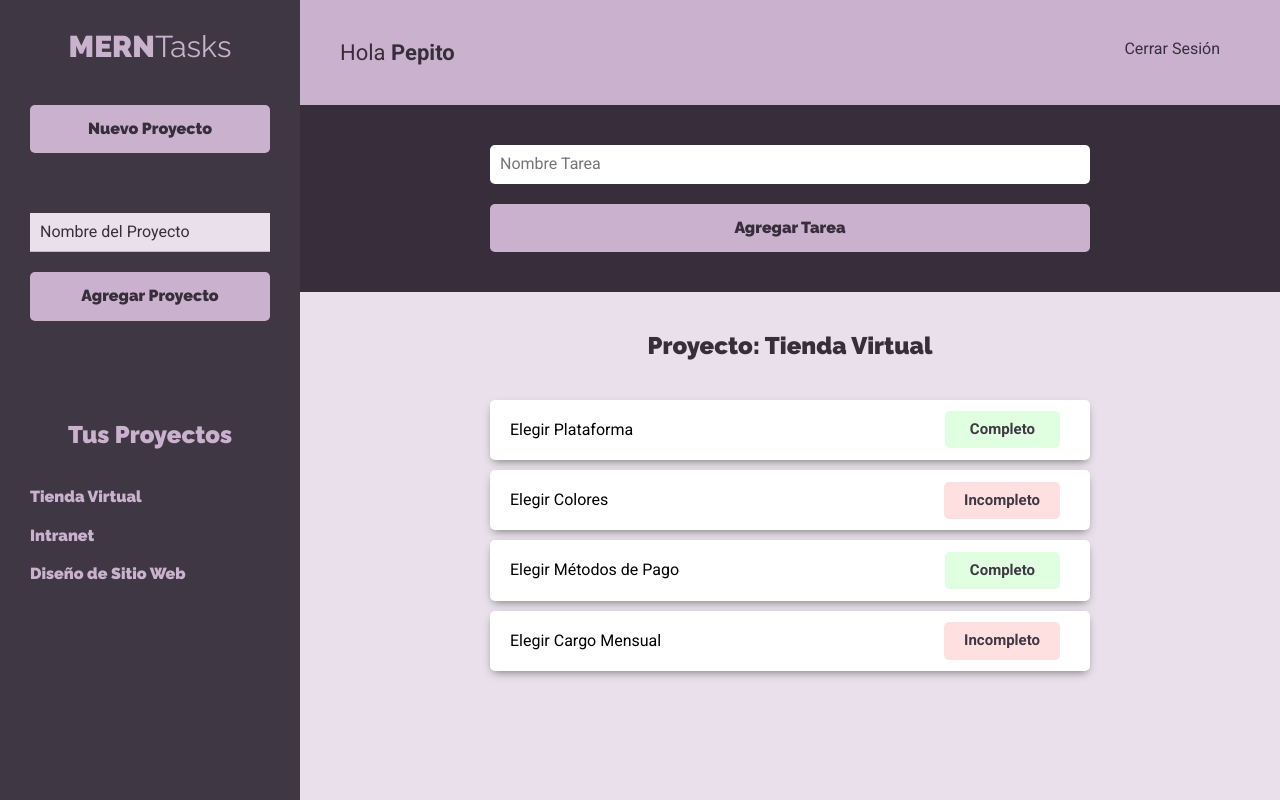
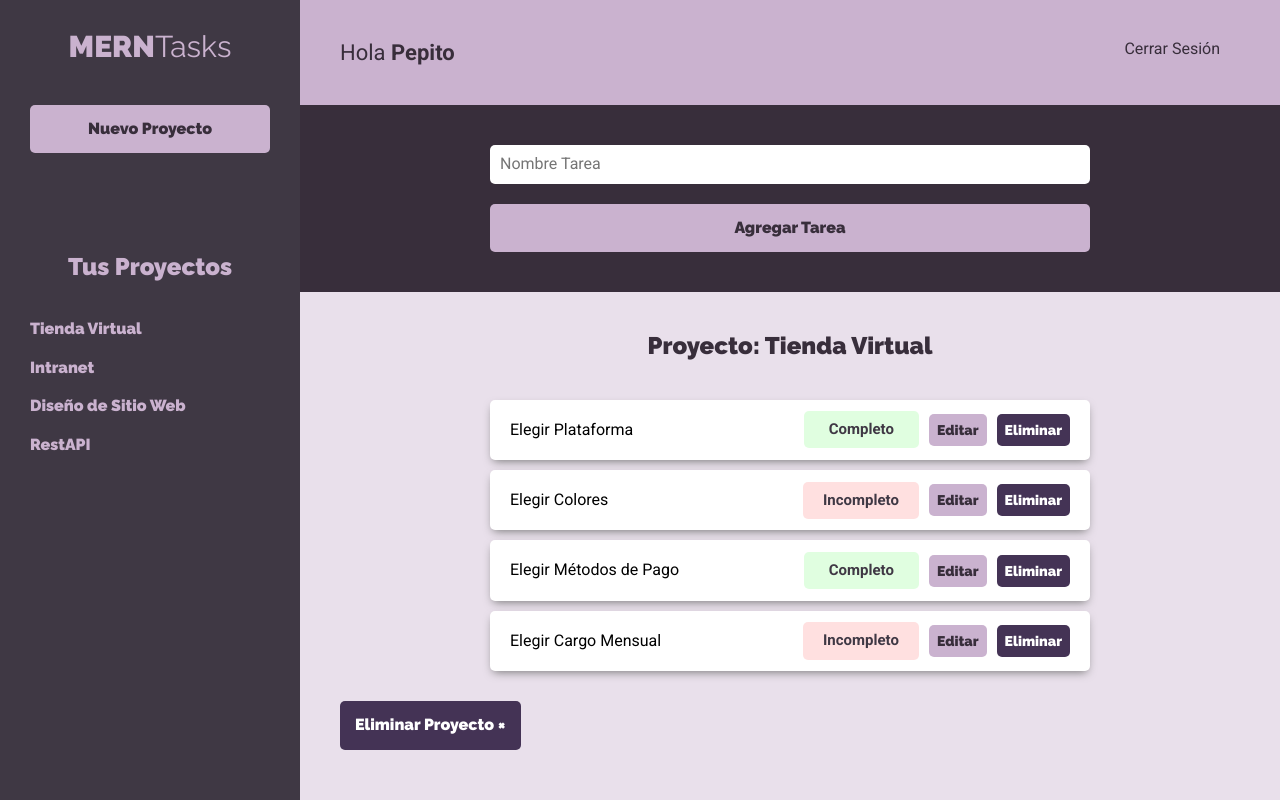
Before and after one commit to MrRedPanda69/cliente-mern, a React (Create React App) app: page /proyectos in a window 1280 px wide. Built offline with nearby package versions, Linux system fonts and the light colour scheme.

Commit message:
made something

```diff
--- a/src/App.js
+++ b/src/App.js
@@ -4,8 +4,11 @@ import Login from './components/auth/Login';
 import NuevaCuenta from './components/auth/NuevaCuenta';
 import Proyectos from './components/proyectos/Proyectos';
 
+import ProyectoState from './context/proyectos/proyectoState';
+
 function App() {
   return (
+    <ProyectoState>
       <Router>
         <Switch>
           <Route exact path="/" component={Login} />
@@ -13,6 +16,7 @@ function App() {
           <Route exact path="/proyectos" component={Proyectos} />
         </Switch>
     </Router>
+    </ProyectoState>
   );
 }
 
--- a/src/components/proyectos/ListadoProyectos.jsx
+++ b/src/components/proyectos/ListadoProyectos.jsx
@@ -1,18 +1,17 @@
-import React from 'react';
+import React, { useContext } from 'react';
 import Proyecto from './Proyecto';
+import proyectoContext from '../../context/proyectos/proyectoContext';
 
 const ListadoProyectos = () => {
 
-    const proyectos = [
-        {nombre: 'Tienda Virtual'},
-        {nombre: 'Intranet'},
-        {nombre: 'Diseño de Sitio Web'}
-    ]
+    const proyectosContext = useContext(proyectoContext);
+    const { proyectos } = proyectosContext;
 
     return (
         <ul className="listado-proyectos">
             {proyectos.map(proyecto => (
                 <Proyecto
+                    key={proyecto.id}
                     proyecto={proyecto}
                 />
             ))}
--- a/src/components/proyectos/NuevoProyecto.jsx
+++ b/src/components/proyectos/NuevoProyecto.jsx
@@ -1,6 +1,10 @@
-import React, { Fragment, useState } from 'react';
+import React, { Fragment, useState, useContext } from 'react';
+import proyectoContext from '../../context/proyectos/proyectoContext';
 
 const NuevoProyecto = () => {
+    // Obtener State para el form
+    const proyectosContext = useContext(proyectoContext);
+    const { formulario, showFormulario } = proyectosContext;
 
     // State para Proyecto
     const [ proyecto, setProyecto ] = useState({
@@ -37,8 +41,11 @@ const NuevoProyecto = () => {
             <button
             type="button"
             className="btn btn-block btn-primario"
+            onClick={ () => showFormulario() }
             >Nuevo Proyecto</button>
 
+            { formulario ?
+                (
                     <form
                         className="formulario-nuevo-proyecto"
                         onSubmit={onSubmitProyecto}
@@ -59,6 +66,9 @@ const NuevoProyecto = () => {
                             onChange={onChangeProyecto}
                         />
                     </form>
+                ) : null
+            }
+
         </Fragment>
     );
 }
--- a/src/components/tareas/ListadoTareas.jsx
+++ b/src/components/tareas/ListadoTareas.jsx
@@ -24,6 +24,10 @@ const ListadoTareas = () => {
                     ))
                 }
             </ul>
+
+            <button
+                className="btn btn-eliminar"
+            >Eliminar Proyecto &times;</button>
         </Fragment>
     );
 }
--- a/src/components/tareas/Tarea.jsx
+++ b/src/components/tareas/Tarea.jsx
@@ -21,6 +21,18 @@ const Tarea = ({tarea}) => {
                     )
                 }
             </div>
+
+            <div className="acciones">
+                <button
+                    type="button"
+                    className="btn btn-primario"
+                >Editar</button>
+
+                <button
+                    type="button"
+                    className="btn btn-secundario"
+                >Eliminar</button>
+            </div>
         </li>
     );
 }
--- /dev/null
+++ b/src/context/proyectos/proyectoContext.jsx
@@ -0,0 +1,5 @@
+import { createContext } from "react";
+
+const proyectoContext = createContext();
+
+export default proyectoContext;
--- /dev/null
+++ b/src/context/proyectos/proyectoReducer.jsx
@@ -0,0 +1,13 @@
+import { FORMULARIO_PROYECTO } from '../../types';
+
+export default (state, action) => {
+    switch(action.type) {
+        case FORMULARIO_PROYECTO:
+            return {
+                ...state,
+                formulario: true
+            }
+        default:
+            return state;
+    }
+}
--- /dev/null
+++ b/src/context/proyectos/proyectoState.jsx
@@ -0,0 +1,43 @@
+import React, { useReducer } from 'react';
+
+import proyectoContext from './proyectoContext';
+import proyectoReducer from './proyectoReducer';
+import { FORMULARIO_PROYECTO } from '../../types';
+
+const ProyectoState = props => {
+
+    const initialState = {
+        proyectos: [
+            {id:1, nombre: 'Tienda Virtual'},
+            {id:2, nombre: 'Intranet'},
+            {id:3, nombre: 'Diseño de Sitio Web'},
+            {id:4, nombre: 'RestAPI'}
+        ],
+        formulario: false
+    }
+
+    // Dispatch para ejecutar las acciones
+    const [state, dispatch] = useReducer(proyectoReducer, initialState);
+
+    // Serie de funciones para el CRUD
+    const showFormulario = () => {
+        dispatch({
+            type: FORMULARIO_PROYECTO
+        })
+    }
+
+    return (
+        <proyectoContext.Provider
+            value={{
+                proyectos: state.proyectos,
+                formulario: state.formulario,
+                showFormulario
+            }}
+        >
+            {props.children}
+        </proyectoContext.Provider>
+    )
+
+}
+
+export default ProyectoState;
--- /dev/null
+++ b/src/types/index.jsx
@@ -0,0 +1 @@
+export const FORMULARIO_PROYECTO = 'FORMULARIO_PROYECTO';
```
Lines whose indentation alone changed are shown as unchanged.
